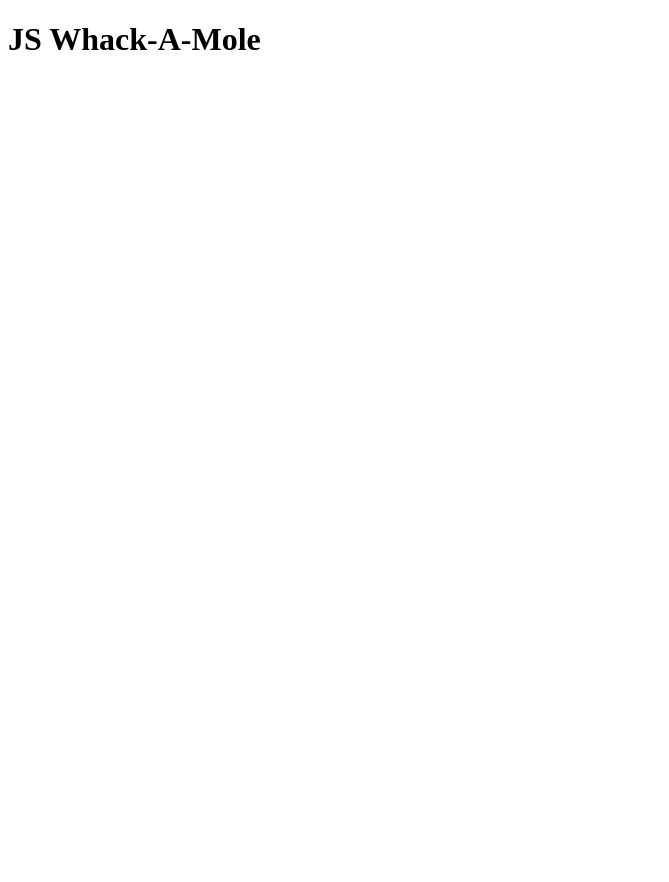
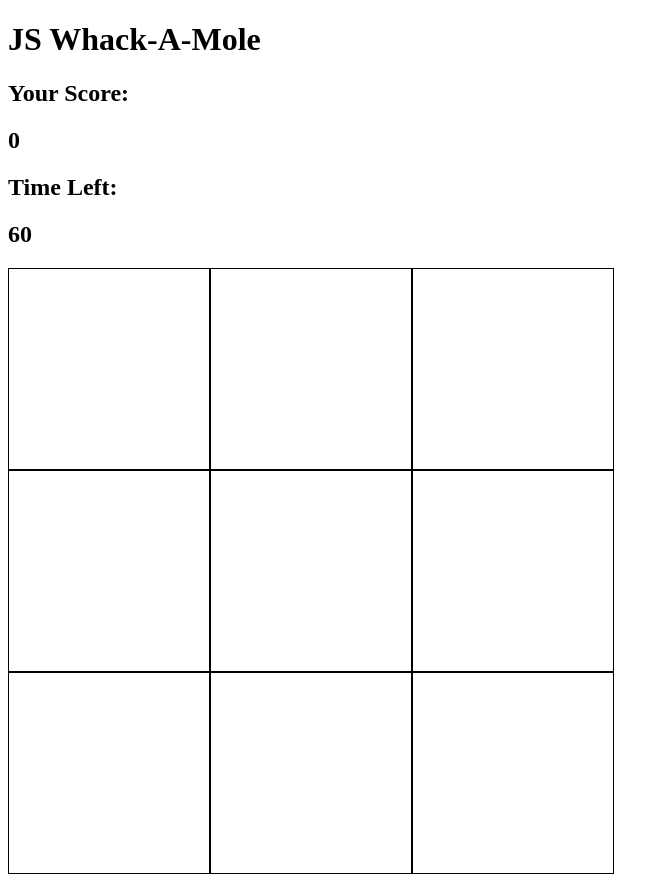
Before and after one commit to PPT87/JS-click-challenge, a plain HTML site: page index.html in a window 1280 px wide. Shown: the whole page, without its empty margins (0-669 px from the left). Before the commit the page ends 800 px from the top, so only its background shows below. Drawn offline with Linux system fonts and the light colour scheme.

Commit message:
add grid

```diff
--- a/index.html
+++ b/index.html
@@ -4,11 +4,33 @@
   <meta charset="UTF-8">
   <meta http-equiv="X-UA-Compatible" content="IE=edge">
   <meta name="viewport" content="width=device-width, initial-scale=1.0">
-  <script src="index.js"></script>
+  <script defer src="index.js"></script>
   <link rel="stylesheet" href="styles.css">
   <title>Whack-A-Mole</title>
 </head>
 <body>
+
   <h1>JS Whack-A-Mole</h1>
+
+  <h2>Your Score:</h2>
+  <h2 id="score">0</h2>
+
+  <h2>Time Left:</h2>
+  <h2 id="time-left">60</h2>
+
+
+
+  <div class="grid">
+    <div class="square" id="1"></div>
+    <div class="square" id="2"></div>
+    <div class="square" id="3"></div>
+    <div class="square" id="4"></div>
+    <div class="square" id="5"></div>
+    <div class="square" id="6"></div>
+    <div class="square" id="7"></div>
+    <div class="square" id="8"></div>
+    <div class="square" id="9"></div>
+  </div>
+
 </body>
 </html>
--- a/styles.css
+++ b/styles.css
@@ -0,0 +1,13 @@
+.grid{
+  display: flex;
+  flex-wrap: wrap;
+  width: 606px;
+  height: 606px;
+}
+
+.square{
+  display: flex;
+  border: 1px solid black;
+  width: 200px;
+  height: 200px;
+}
```
